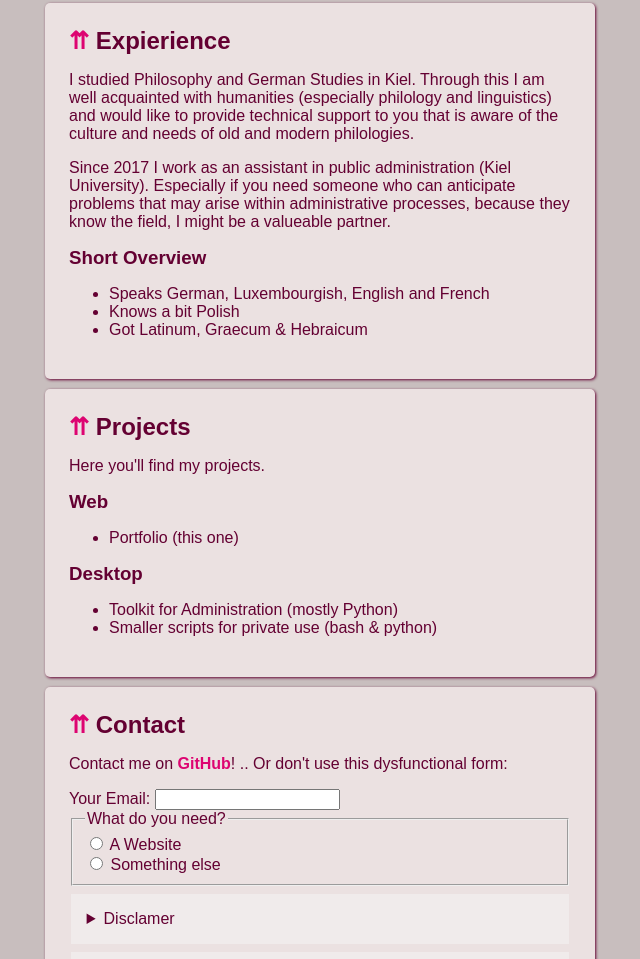
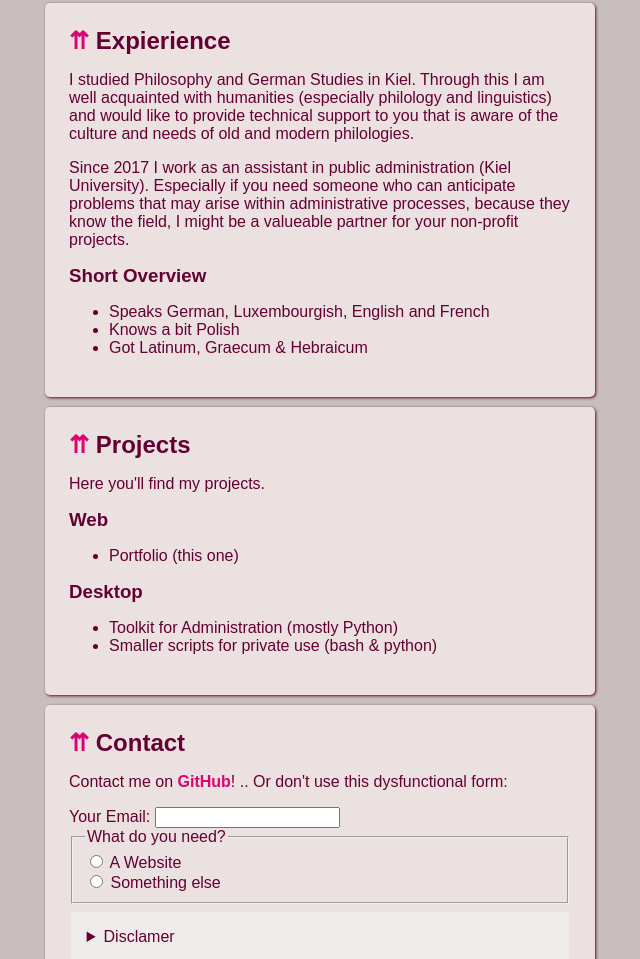
Before and after one commit to fuzzy-boolean/fuzzy-boolean.github.io, a plain HTML site: page index.html in a window 1280 px wide. Shown: the part 798-1757 px from the top of the page, without its empty margins (320-960 px from the left). Drawn offline with Linux system fonts and the light colour scheme.

Commit message:
non-profit

```diff
--- a/index.html
+++ b/index.html
@@ -2,7 +2,7 @@
 <html lang="en">
     <head>
         <meta charset="UTF-8" />
-        <meta name="viewport" content="width=device-width, initial-scale=1">
+        <meta name="viewport" content="width=device-width, initial-scale=1" />
         <title>Fuzzy Boolean</title>
         <link rel="icon" type="image/x-icon" href="pic.svg" />
         <link rel="stylesheet" type="text/css" href="style.css" />
@@ -70,7 +70,7 @@
                     (Kiel University). Especially if you need someone who can
                     anticipate problems that may arise within administrative
                     processes, because they know the field, I might be a
-                    valueable partner.
+                    valueable partner for your non-profit projects.
                 </p>
 
                 <h3>Short Overview</h3>
```
